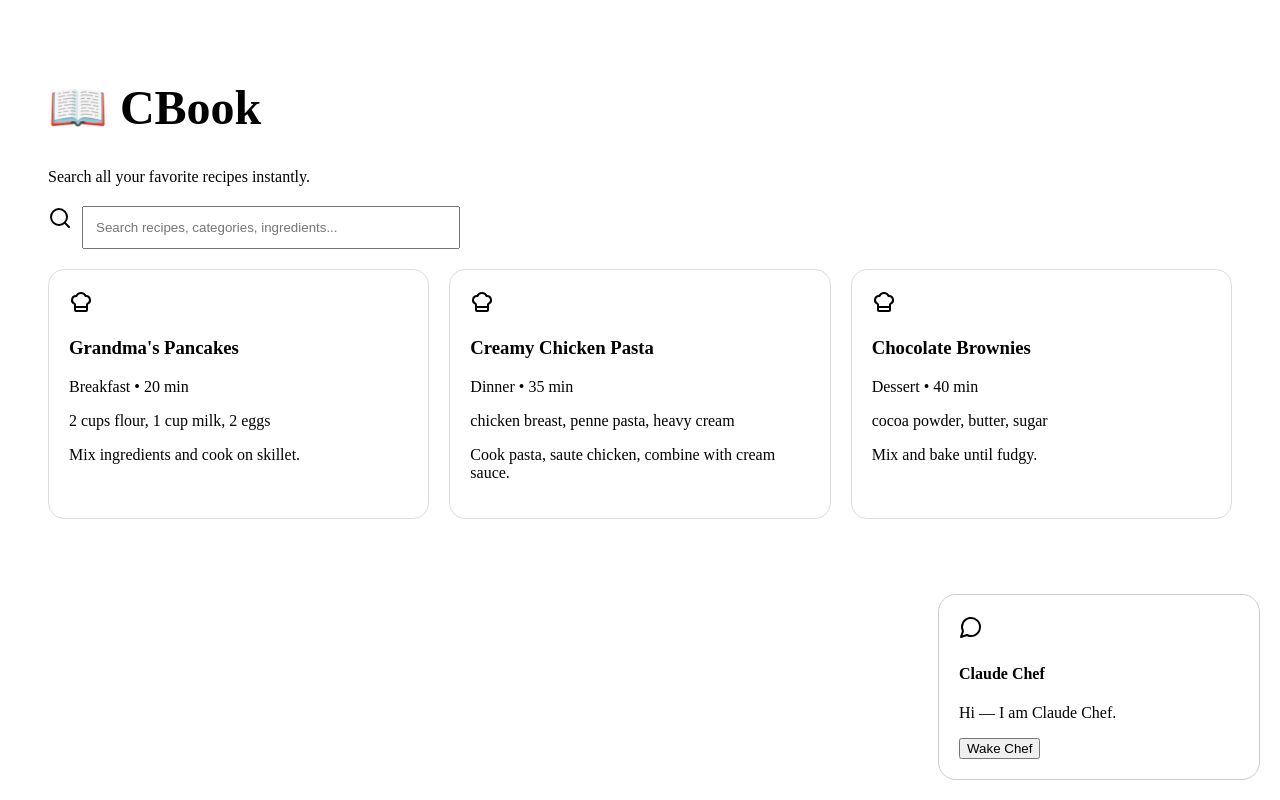
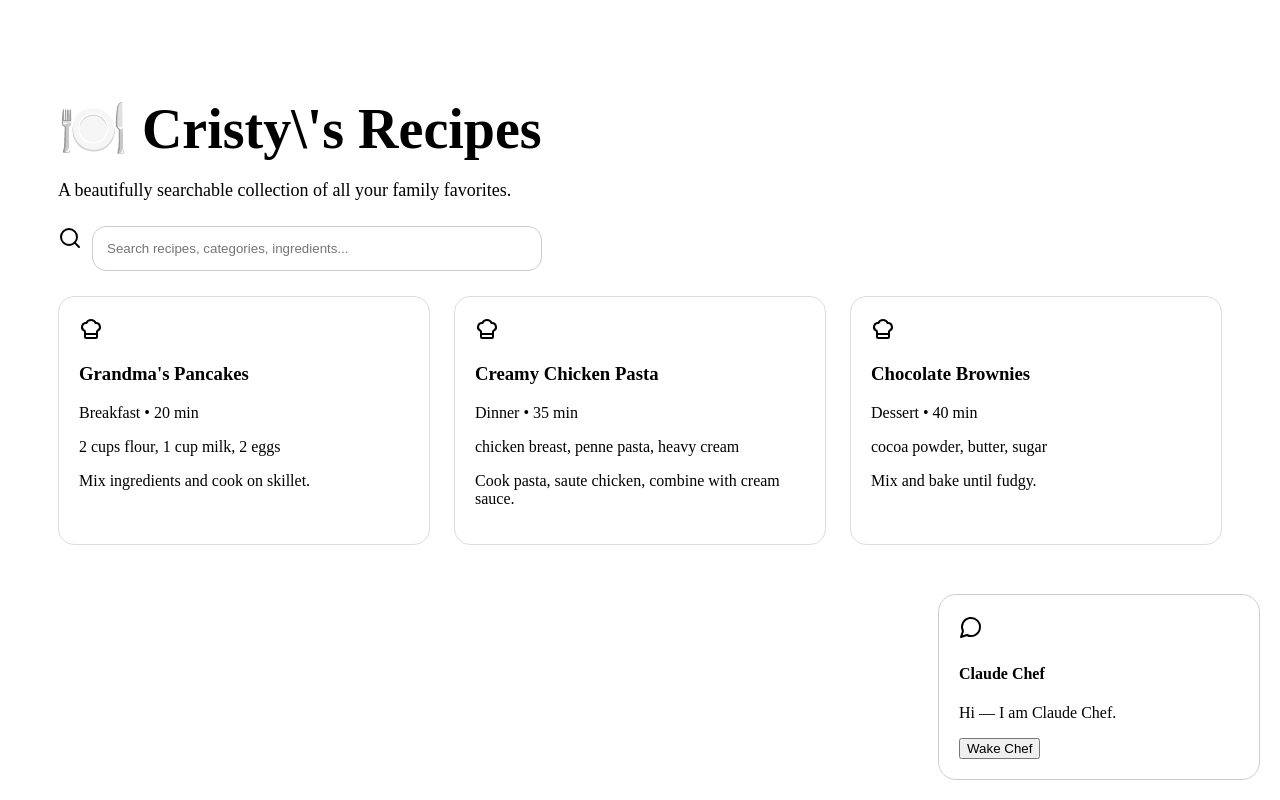
Before and after one commit to rawillia9801/cbook, a Next.js app: page / in a window 1280 px wide. Built offline with nearby package versions, Linux system fonts and the light colour scheme.

Commit message:
Rebrand homepage to Cristys Recipes and improve visual layout

```diff
--- a/app_page.tsx
+++ b/app_page.tsx
@@ -13,14 +13,14 @@ export default function Home(){
   r.ingredients.join(' ').toLowerCase().includes(query.toLowerCase())
  ),[query]);
 
- return <main style={{padding:'40px'}}>
-   <h1 style={{fontSize:'48px'}}>📖 CBook</h1>
-   <p>Search all your favorite recipes instantly.</p>
-   <div style={{display:'flex',gap:'10px',margin:'20px 0'}}>
+ return <main style={{padding:'50px',maxWidth:'1200px',margin:'0 auto'}}>
+   <h1 style={{fontSize:'56px',marginBottom:'10px'}}>🍽️ Cristy\'s Recipes</h1>
+   <p style={{fontSize:'18px',marginBottom:'25px'}}>A beautifully searchable collection of all your family favorites.</p>
+   <div style={{display:'flex',gap:'10px',margin:'25px 0'}}>
     <Search/>
-    <input value={query} onChange={e=>setQuery(e.target.value)} placeholder='Search recipes, categories, ingredients...' style={{padding:'12px',width:'350px'}} />
+    <input value={query} onChange={e=>setQuery(e.target.value)} placeholder='Search recipes, categories, ingredients...' style={{padding:'14px',width:'420px',borderRadius:'14px',border:'1px solid #ccc'}} />
    </div>
-   <div style={{display:'grid',gridTemplateColumns:'repeat(auto-fit,minmax(260px,1fr))',gap:'20px'}}>
+   <div style={{display:'grid',gridTemplateColumns:'repeat(auto-fit,minmax(280px,1fr))',gap:'24px'}}>
     {filtered.map((recipe,i)=><RecipeCard key={i} recipe={recipe}/>)}
    </div>
    <ClaudeChat/>
```
